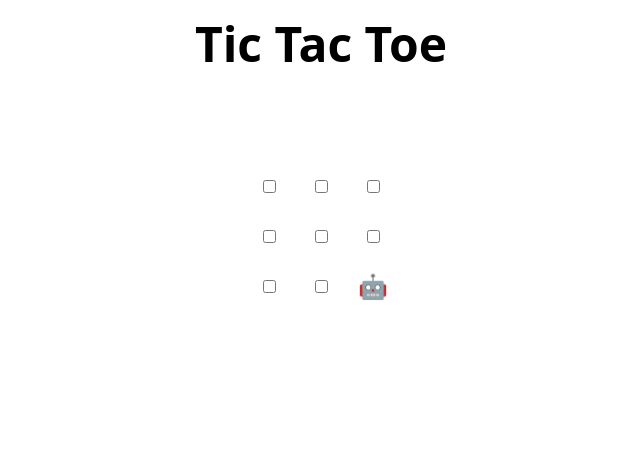
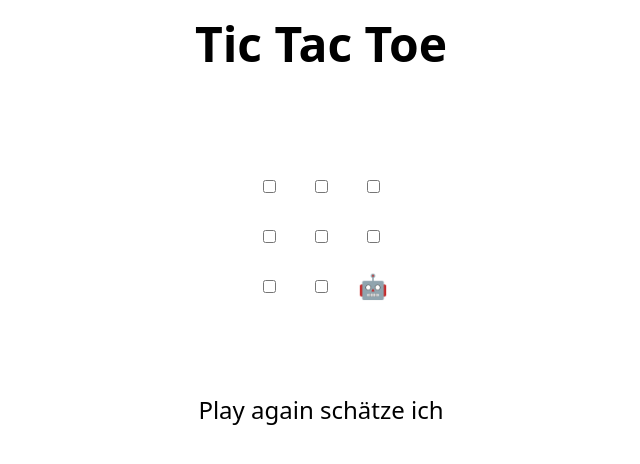
Before and after one commit to xAyona/skills-review-pull-requests, a plain HTML site: page index.html in a window 1280 px wide. Shown: the whole page, without its empty margins (319-959 px from the left). Drawn offline with Linux system fonts and the light colour scheme.

Commit message:
Update index.html
some tries

```diff
--- a/index.html
+++ b/index.html
@@ -48,7 +48,7 @@
 </table>
 
 <h2 hidden>Game over, refresh to play again 🧑‍💻 🤖!</h2>
-
+Play again schätze ich
 <script>
   // Initialization
   const boxes = Array.from(document.querySelectorAll("td"));
```
